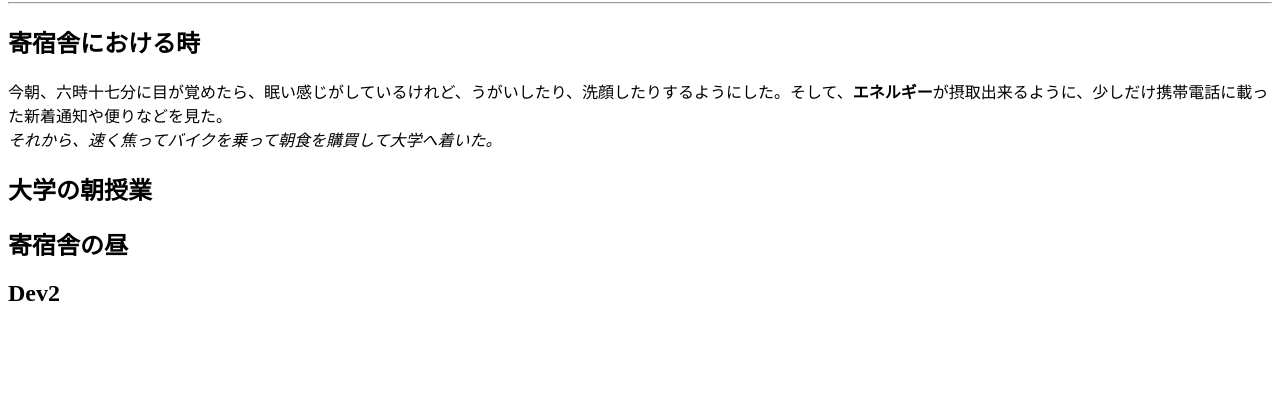
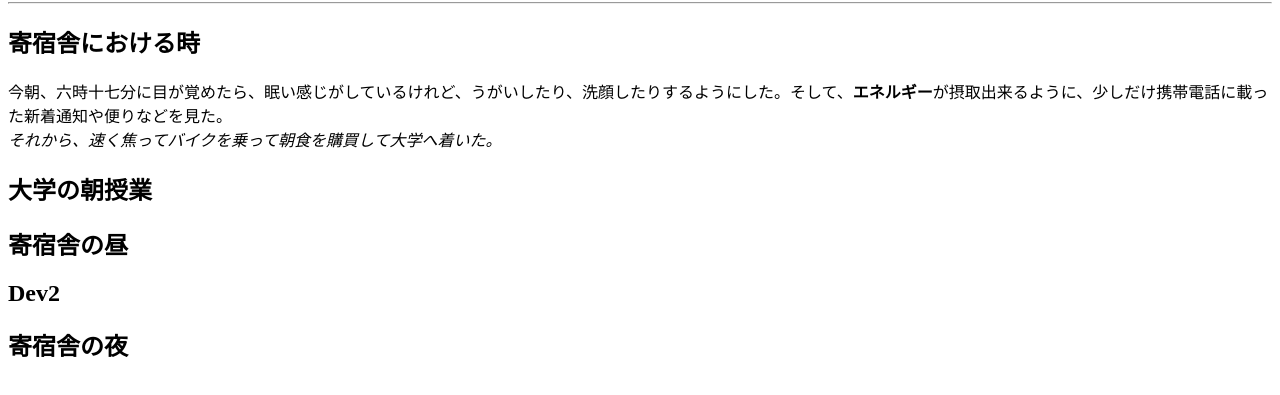
Before and after one commit to Phuctt205dev/web_trainning_course, a website: page index.html in a window 1280 px wide. Shown: the part 87-482 px from the top of the page. Drawn offline with Linux system fonts and the light colour scheme.

Commit message:
h2 updated

```diff
--- a/index.html
+++ b/index.html
@@ -14,6 +14,7 @@
         <h2>寄宿舎の昼</h2>
         <h2>Dev2</h2>
 
+        <h2>寄宿舎の夜</h2>
 
     </body>
 </html>
```
